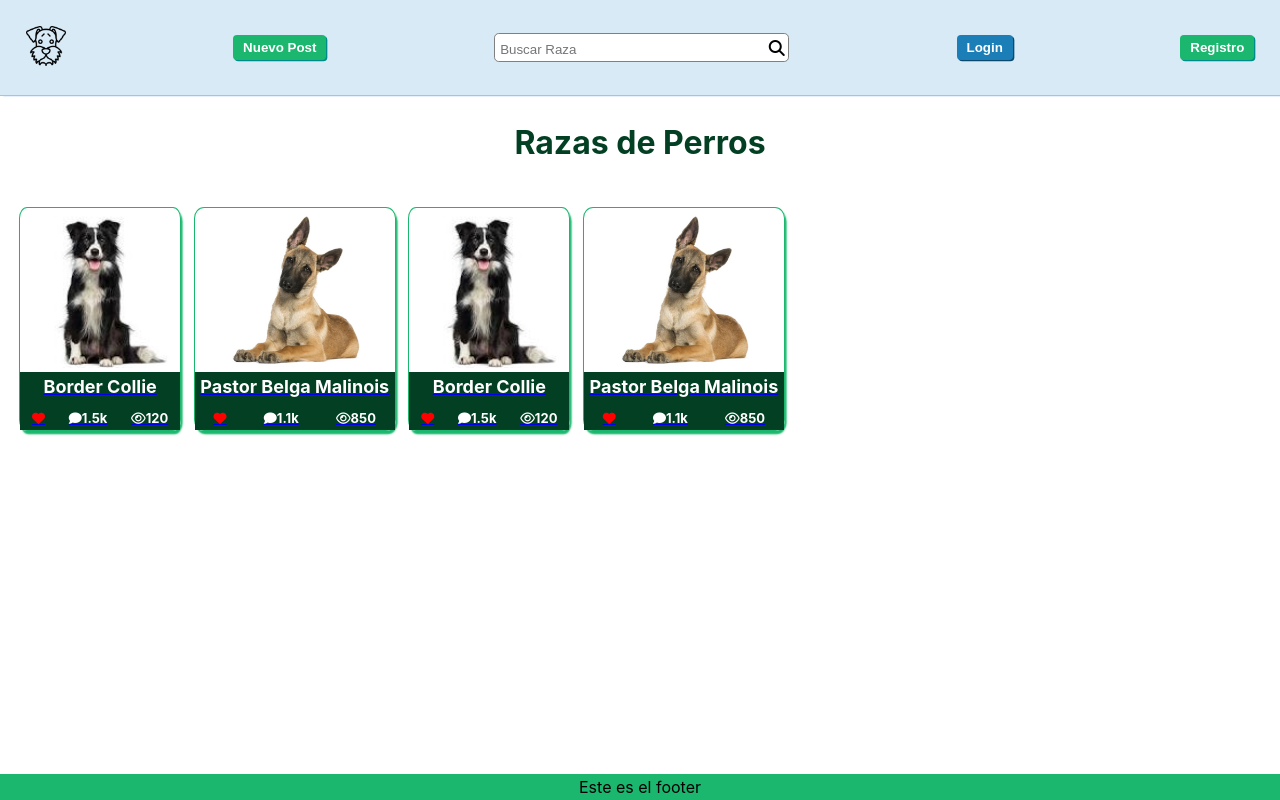
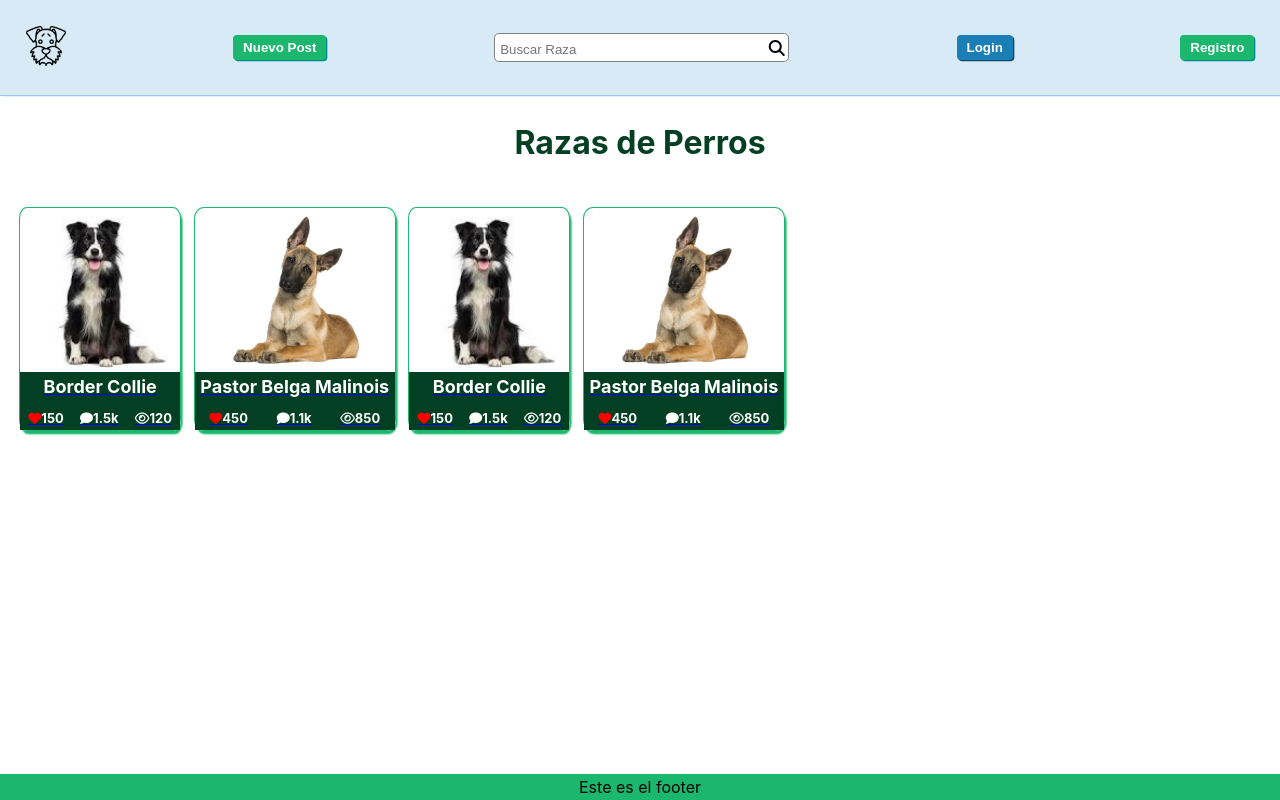
Before and after one commit to FredyAlexHoyosAriza/RetomandoReact, a React (Create React App) app: page / in a window 1280 px wide. Built offline with nearby package versions, Linux system fonts and the light colour scheme.

Commit message:
Se elimina un input en el componente DogBreedCard

```diff
--- a/src/components/DogBreedCard.jsx
+++ b/src/components/DogBreedCard.jsx
@@ -1,6 +1,6 @@
 import { Link } from "react-router-dom";
 
-const DogBreedCard = ({ Breed, DogImg, DogImgAltMsg, likes1, comments, views }) => {
+const DogBreedCard = ({ Breed, DogImg, likes, comments, views }) => {
     let page;
     if (Breed === 'Pastor Belga Malinois') {
         page = '/pastor_belga';
@@ -14,7 +14,7 @@ const DogBreedCard = ({ Breed, DogImg, DogImgAltMsg, likes1, comments, views })
                 <div>
                     <label>{Breed}</label>
                     <ul className="interaction">
-                        <li><i className="fa fa-heart"></i><span>{likes1}</span></li>
+                        <li><i className="fa fa-heart"></i><span>{likes}</span></li>
                         <li><i className="fa fa-comment"></i><span>{comments}</span></li>
                         <li><i className="fa fa-eye"></i><span>{views}</span></li>
                     </ul>
```
